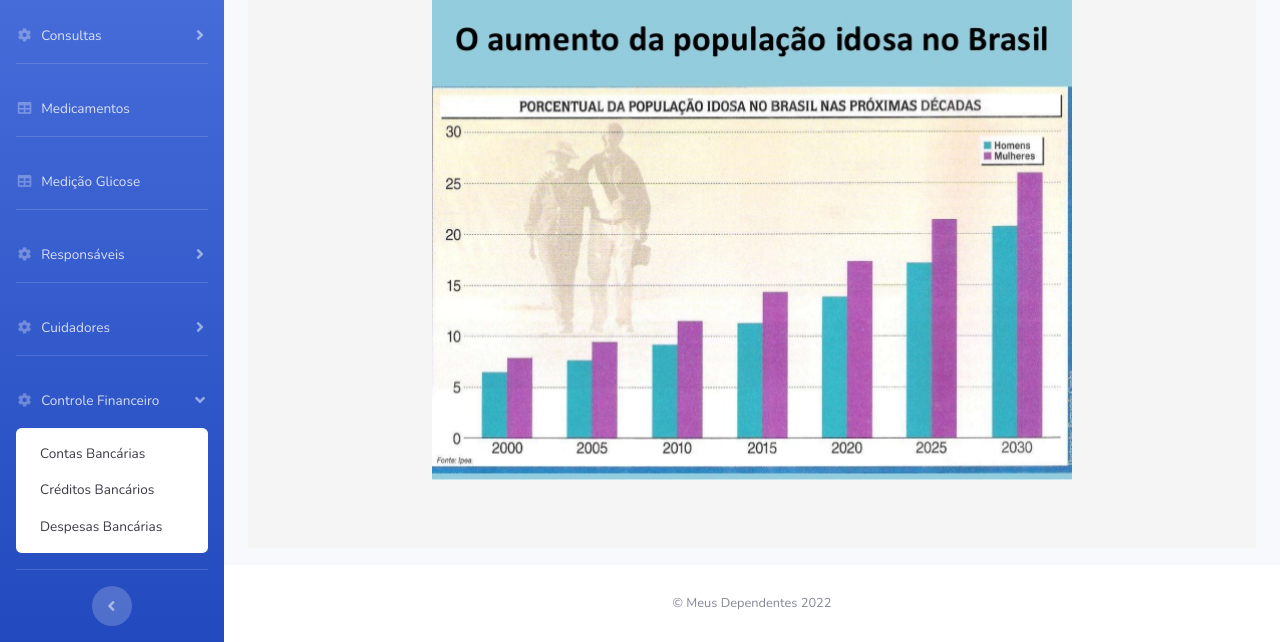
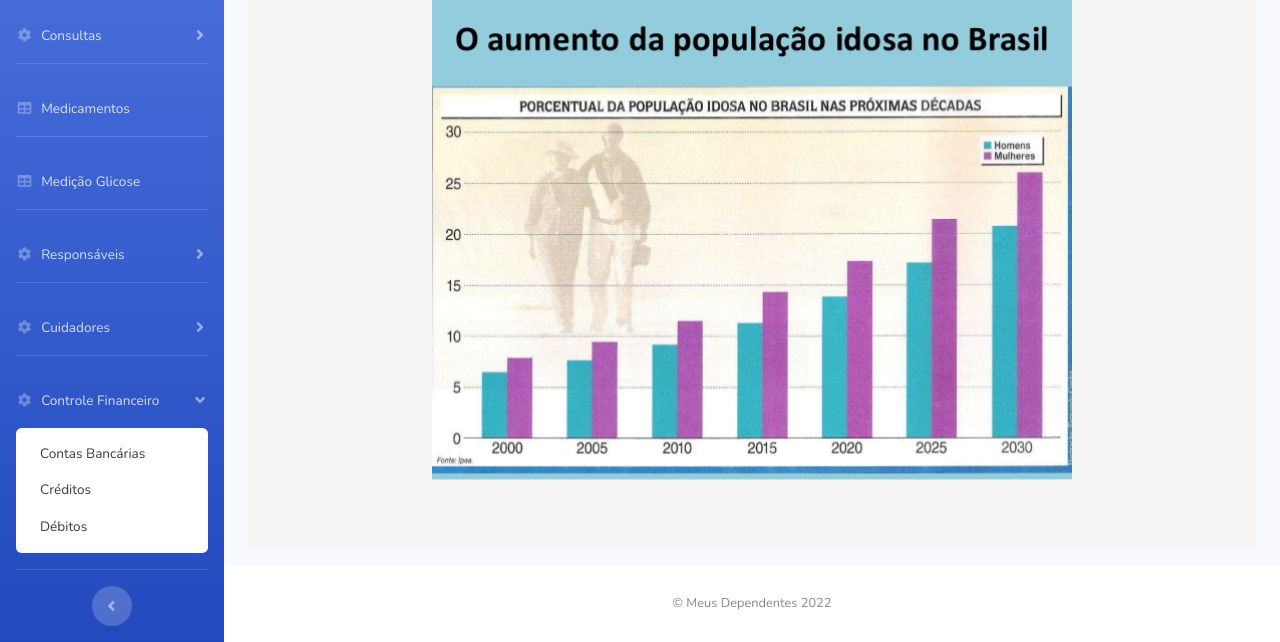
Before and after one commit to SistemasKH/MeusProjetos, a Django app: page / in a window 1280 px wide, after a click on "Controle Financeiro". Shown: the part 226-868 px from the top of the page. Run offline with Django 4.2, Linux system fonts and the light colour scheme; the visitor is signed in with stand-in values (Sample User, id 1); data comes from the database, SQL or seed files in the repository; data that the repository does not hold is empty; parts of the project's set-up code (start-up, migrations or seed data) failed here and were passed over; some libraries are stand-ins or nearby versions.

Commit message:
Atualizando links sidebar

```diff
--- a/backend/core/templates/includes/sidebar.html
+++ b/backend/core/templates/includes/sidebar.html
@@ -131,8 +131,8 @@
     <div id="collapseFinanceiro" class="collapse" aria-labelledby="headingTwo" data-parent="#accordionSidebar">
       <div class="bg-white py-2 collapse-inner rounded">
         <a class="collapse-item" href="{% url 'contasbancarias_list' %}">Contas Bancárias</a>
-        <a class="collapse-item" href="{% url 'credito_list' %}">Créditos Bancários</a>
-        <a class="collapse-item" href="#">Despesas Bancárias</a>
+        <a class="collapse-item" href="{% url 'credito_list' %}">Créditos</a>
+        <a class="collapse-item" href="#">Débitos</a>
       </div>
     </div>
   </li>
```
